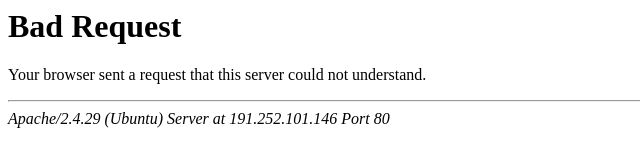
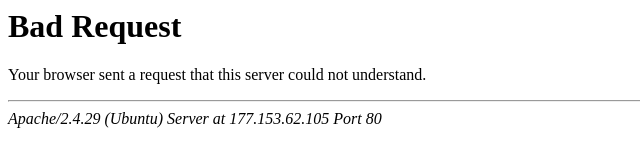
Before and after one commit to SAEIDKHANDANI/SSHPRO_MAXx2, a plain HTML site: page Install/index.html in a window 1280 px wide. Shown: the full height of the page, 0-640 px from the left. Drawn offline with Linux system fonts and the light colour scheme.

Commit message:
Update index.html

```diff
--- a/Install/index.html
+++ b/Install/index.html
@@ -6,5 +6,5 @@
 <p>Your browser sent a request that this server could not understand.<br />
 </p>
 <hr>
-<address>Apache/2.4.29 (Ubuntu) Server at 191.252.101.146 Port 80</address>
+<address>Apache/2.4.29 (Ubuntu) Server at 177.153.62.105 Port 80</address>
 </body></html>
```
